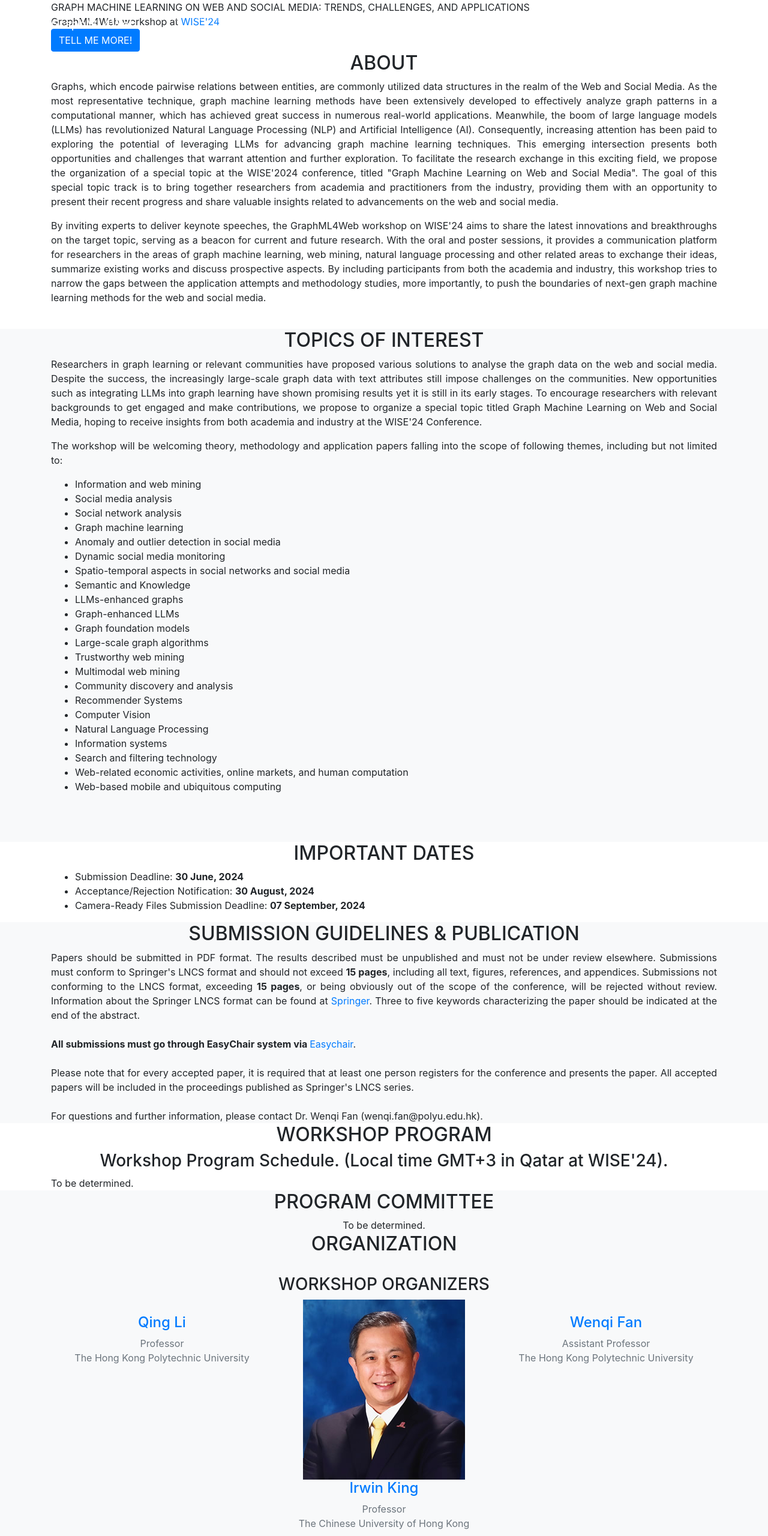
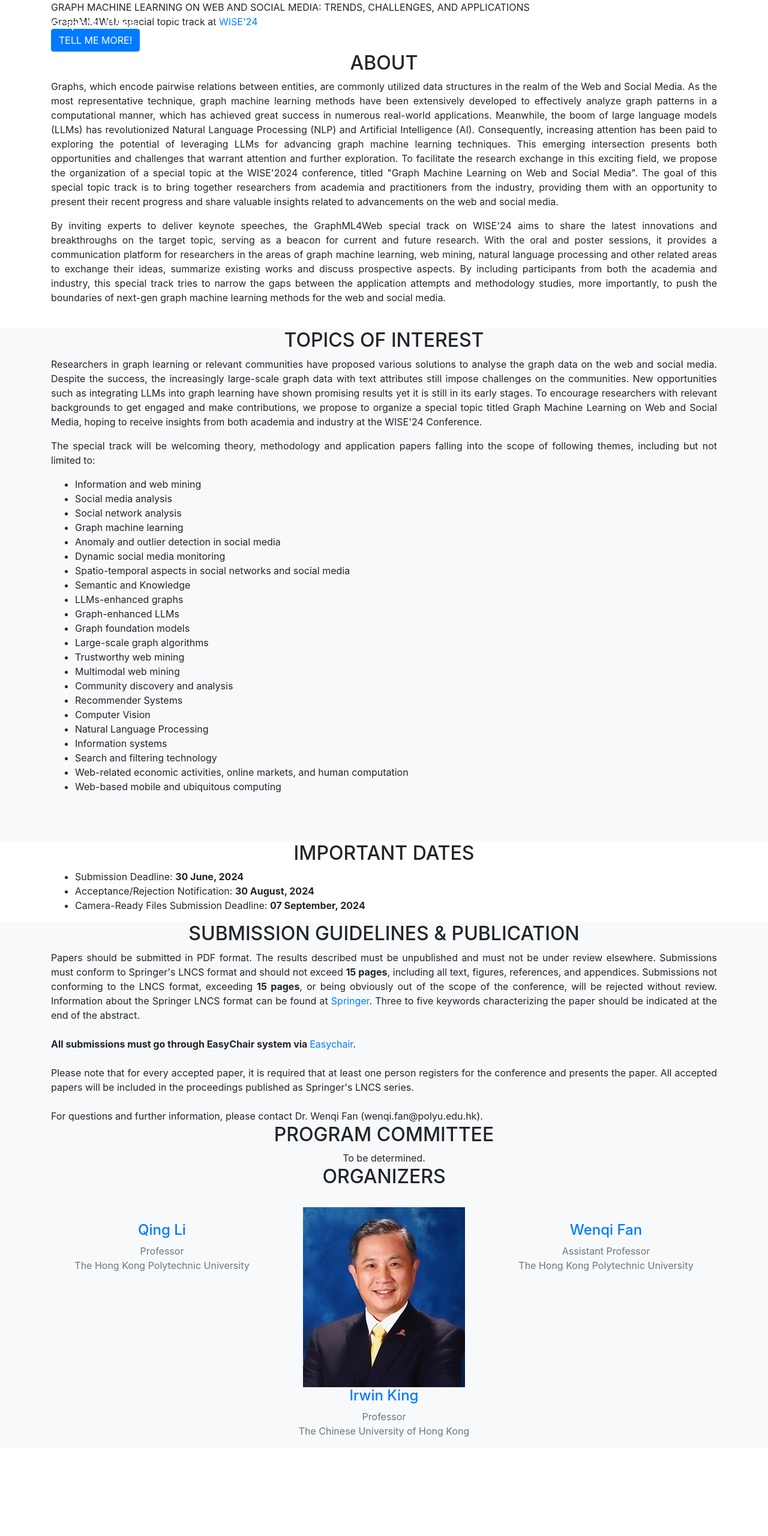
Before and after one commit to advanced-recommender-systems/Graph-Machine-Learning-WISE2024, a website with bundled scripts: page index.html in a window 1280 px wide. Shown: the whole page at 60% size. After the commit the page ends 2413 px from the top, so only its background shows below. Built offline with nearby package versions, Linux system fonts and the light colour scheme; files whose address does not match are found by name; a web font is replaced by a local one.

Commit message:
update special track

```diff
--- a/index.html
+++ b/index.html
@@ -8,7 +8,7 @@
   <meta name="description" content="">
   <meta name="author" content="">
 
-  <title>Graph Machine Learning on Web and Social Media: Trends, Challenges, and Applications Workshop</title>
+  <title>Graph Machine Learning on Web and Social Media: Trends, Challenges, and Applications Special Track</title>
 
   <!-- Bootstrap core CSS -->
   <link href="vendor/bootstrap/css/bootstrap.min.css" rel="stylesheet">
@@ -53,14 +53,18 @@
             <a class="nav-link js-scroll-trigger" href="#submission">Submission Guidelines & Publication</a>
           </li>
           <li class="nav-item">
+            <a class="nav-link js-scroll-trigger" href="#keynote">PROGRAM COMMITTEE</a>
+          </li>
+          <li class="nav-item">
+            <a class="nav-link js-scroll-trigger" href="#team">Organizers</a>
+          </li>
+          <!-- <li class="nav-item">
             <a class="nav-link js-scroll-trigger" href="#program">Workshop Program & Proceedings</a>
-          </li>
+          </li> -->
     <!-- <li class="nav-item">
             <a class="nav-link js-scroll-trigger" href="#keynote">Keynote Speakers</a>
           </li>
-          <li class="nav-item">
-            <a class="nav-link js-scroll-trigger" href="#team">Organizers</a>
-          </li> -->
+           -->
 <!--           <li class="nav-item">
             <a class="nav-link js-scroll-trigger" href="#past_years">Past Iterations</a>
           </li> -->
@@ -74,7 +78,7 @@
     <div class="container">
       <div class="intro-text">
         <div class="intro-heading text-uppercase">Graph Machine Learning on Web and Social Media: Trends, Challenges, and Applications</div>
-  <div class="intro-lead-in">GraphML4Web workshop at <a href="https://wise2024-qatar.com">WISE'24</a></div>
+  <div class="intro-lead-in">GraphML4Web special topic track at <a href="https://wise2024-qatar.com">WISE'24</a></div>
          <!-- <div class="intro-lead-in">Proceedings are available <a href="http://ceur-ws.org/Vol-2635/">on-line</a>.</div> -->
         <a class="btn btn-primary btn-xl text-uppercase js-scroll-trigger" href="#home">Tell Me More!</a>
       </div>
@@ -92,7 +96,7 @@
             Graphs, which encode pairwise relations between entities, are commonly utilized data structures in the realm of the Web and Social Media. As the most representative technique, graph machine learning methods have been extensively developed to effectively analyze graph patterns in a computational manner, which has achieved great success in numerous real-world applications. Meanwhile, the boom of large language models (LLMs) has revolutionized Natural Language Processing (NLP) and Artificial Intelligence (AI). Consequently, increasing attention has been paid to exploring the potential of leveraging LLMs for advancing graph machine learning techniques. This emerging intersection presents both opportunities and challenges that warrant attention and further exploration. To facilitate the research exchange in this exciting field, we propose the organization of a special topic at the WISE'2024 conference, titled "Graph Machine Learning on Web and Social Media". The goal of this special topic track is to bring together researchers from academia and practitioners from the industry, providing them with an opportunity to present their recent progress and share valuable insights related to advancements on the web and social media.            </p>
 
           <p style="text-align:justify">
-    By inviting experts to deliver keynote speeches, the GraphML4Web workshop on WISE'24 aims to share the latest innovations and breakthroughs on the target topic, serving as a beacon for current and future research. With the oral and poster sessions, it provides a communication platform for researchers in the areas of graph machine learning, web mining, natural language processing and other related areas to exchange their ideas, summarize existing works and discuss prospective aspects. By including participants from both the academia and industry, this workshop tries to narrow the gaps between the application attempts and methodology studies, more importantly, to push the boundaries of next-gen graph machine learning methods for the web and social media.
+    By inviting experts to deliver keynote speeches, the GraphML4Web special track on WISE'24 aims to share the latest innovations and breakthroughs on the target topic, serving as a beacon for current and future research. With the oral and poster sessions, it provides a communication platform for researchers in the areas of graph machine learning, web mining, natural language processing and other related areas to exchange their ideas, summarize existing works and discuss prospective aspects. By including participants from both the academia and industry, this special track tries to narrow the gaps between the application attempts and methodology studies, more importantly, to push the boundaries of next-gen graph machine learning methods for the web and social media.
 
           </p>
           <br />
@@ -111,7 +115,7 @@
             Researchers in graph learning or relevant communities have proposed various solutions to analyse the graph data on the web and social media. Despite the success, the increasingly large-scale graph data with text attributes still impose challenges on the communities. New opportunities such as integrating LLMs into graph learning have shown promising results yet it is still in its early stages. To encourage researchers with relevant backgrounds to get engaged and make contributions, we propose to organize a special topic titled Graph Machine Learning on Web and Social Media, hoping to receive insights from both academia and industry at the WISE'24 Conference.
       </p>
       <p style="text-align:justify">
-     The workshop will be welcoming theory, methodology and application papers falling into the scope of following themes, including but not limited to:
+     The special track will be welcoming theory, methodology and application papers falling into the scope of following themes, including but not limited to:
       <br />
             <ul>
               <li> Information and web mining </li>
@@ -212,22 +216,22 @@
 
     </div>
   </section>
-
+<!--
   <section id="program">
     <div class="container">
       <div class="row">
         <div class="col-lg-12 text-center">
-          <h2 class="section-heading text-uppercase">Workshop Program</h2>
+          <h2 class="section-heading text-uppercase">Workshop Program</h2> -->
 
     <!-- <h3 class="section-subheading">Accepted Papers</h3>
           <ul style="text-align:justify">
             <li>To be determined</li><br>
           </ul>
                 </ul> -->
-
+<!--
     <h3 class="section-subheading">Workshop Program Schedule. (Local time GMT+3 in Qatar at WISE'24).</h3>
     <div style="text-align:left">
-      To be determined.
+      To be determined. -->
     <!-- 14:00 - 14:20 Welcome and Opening Remarks <br />
     14:20 - 15:00 Keynote I - speaker to be announced <br />
     15:00 - 15:30 Contributed research oral talks<br />
@@ -241,7 +245,7 @@
         </div>
       </div>
 
-  </section>
+  <!-- </section> -->
   <section class='bg-light' id="keynote">
     <div class="container">
       <div class="row">
@@ -278,13 +282,13 @@
 
       <div class="row">
         <div class="col-lg-12 text-center">
-          <h2 class="section-heading text-uppercase">Organization</h2>
+          <h2 class="section-heading text-uppercase">Organizers</h2>
         </div>
       </div>
       <br>
-      <div class="col-lg-12 text-center">
-  <h3 class="section-heading text-uppercase">Workshop Organizers</h3>
-      </div>
+      <!-- <div class="col-lg-12 text-center">
+  <h3 class="section-heading text-uppercase">Organizers</h3>
+      </div> -->
 
 <div class="row">
 
```
